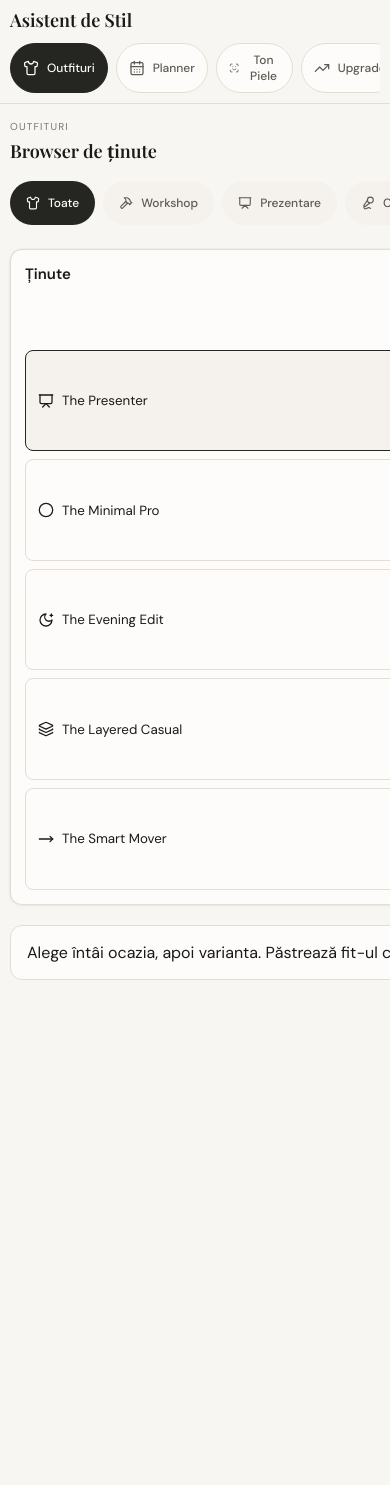
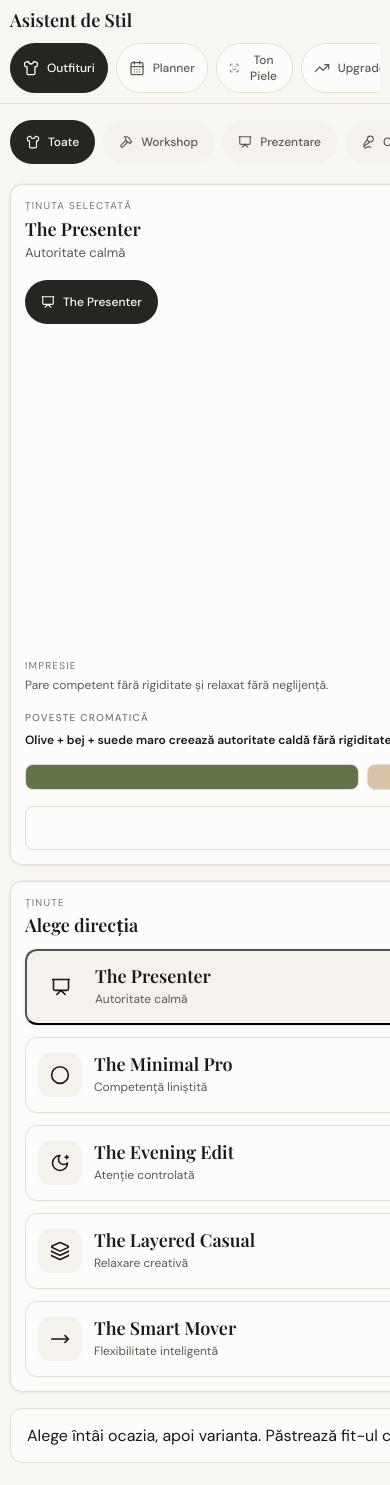
Before and after one commit to Daniel-OD/style_app, a React (Vite) app: page / in a window 390 px wide. Before the commit the page ends 1002 px from the top, so only its background shows below. Built offline with nearby package versions, Linux system fonts and the light colour scheme.

Commit message:
fix: redesign mobile outfit browser layout

```diff
--- a/src/screens/OutfituriScreen.jsx
+++ b/src/screens/OutfituriScreen.jsx
@@ -66,6 +66,57 @@ function TagList({ label, items, tagStyle }) {
   );
 }
 
+function OutfitButton({ item, active, onSelect }) {
+  return (
+    <button
+      type="button"
+      onClick={() => onSelect(item.id)}
+      style={{
+        minHeight: 76,
+        border: `0.5px solid ${active ? T.borderAccent || T.accent : T.border}`,
+        borderRadius: T.rMd,
+        padding: T.sp3,
+        background: active ? T.bgAccent || T.bgSubtle : T.bgCard,
+        color: T.textPrimary,
+        display: "grid",
+        gridTemplateColumns: "44px minmax(0, 1fr) auto",
+        alignItems: "center",
+        gap: T.sp3,
+        cursor: "pointer",
+        fontFamily: T.fontBody,
+        textAlign: "left",
+        boxShadow: active ? T.shadowRaised : T.shadowNone,
+      }}
+    >
+      <span
+        style={{
+          width: 44,
+          height: 44,
+          borderRadius: T.rMd,
+          background: T.bgSubtle,
+          display: "inline-flex",
+          alignItems: "center",
+          justifyContent: "center",
+          color: T.textPrimary,
+        }}
+      >
+        <Icon name={item.iconName} size={20} />
+      </span>
+      <span style={{ display: "grid", gap: T.sp1, minWidth: 0 }}>
+        <span style={{ fontFamily: T.fontDisplay, fontSize: T.textLg, fontWeight: T.weightSemi, lineHeight: 1.1 }}>
+          {item.name}
+        </span>
+        {item.energy ? (
+          <span style={{ color: T.textSecondary, fontSize: T.textSm, lineHeight: 1.35 }}>
+            {item.energy}
+          </span>
+        ) : null}
+      </span>
+      {active ? <Icon name="check" size={20} /> : <Icon name="chevronRight" size={18} />}
+    </button>
+  );
+}
+
 function OutfituriScreen() {
   const { occ, setOcc, activeId, activeV, detailOpen, select, setActiveV, toggleDetail, visibleOutfits: visible } = useOutfitSelection();
 
@@ -73,12 +124,7 @@ function OutfituriScreen() {
   const version = active?.versions.find((item) => item.v === activeV) || active?.versions[0];
 
   return (
-    <section style={{ display: "grid", gap: T.sp5 }}>
-      <div style={{ display: "grid", gap: T.sp2 }}>
-        <p style={microLabel}>Outfituri</p>
-        <h2 style={{ margin: 0, fontFamily: T.fontDisplay, fontSize: "var(--app-section-title-size)", fontWeight: T.weightSemi, lineHeight: 1.15 }}>Browser de ținute</h2>
-      </div>
-
+    <section style={{ display: "grid", gap: T.sp4 }}>
       <PillTabs
         ariaLabel="Filtru ocazii"
         options={occasions.map((item) => ({ id: item.id, label: item.label, iconName: item.iconName }))}
@@ -86,46 +132,19 @@ function OutfituriScreen() {
         onChange={setOcc}
       />
 
-      <div style={{ display: "grid", gridTemplateColumns: "repeat(auto-fit,minmax(min(280px,100%),1fr))", gap: T.sp4 }}>
-        <article style={{ ...styles.card, display: "grid", gap: T.sp2 }}>
-          <h3 style={{ margin: 0, fontSize: T.textMd, fontWeight: T.weightSemi }}>Ținute</h3>
-          {visible.map((item) => {
-            const activeItem = item.id === active?.id;
-            return (
-              <button
-                key={item.id}
-                type="button"
-                onClick={() => select(item.id)}
-                style={{
-                  minHeight: 44,
-                  border: `0.5px solid ${activeItem ? T.bgInk : T.border}`,
-                  borderRadius: T.rSm,
-                  padding: `${T.sp2}px ${T.sp3}px`,
-                  background: activeItem ? T.bgSubtle : T.bgCard,
-                  color: T.textPrimary,
-                  display: "flex",
-                  alignItems: "center",
-                  justifyContent: "space-between",
-                  gap: T.sp2,
-                  cursor: "pointer",
-                  fontFamily: T.fontBody,
-                }}
-              >
-                <span style={{ display: "inline-flex", alignItems: "center", gap: T.sp2 }}>
-                  <Icon name={item.iconName} size={16} />
-                  {item.name}
-                </span>
-                <ScoreBadge score={item.score} />
-              </button>
-            );
-          })}
-        </article>
-
       {active && version ? (
-          <article style={{ ...styles.card, display: "grid", gap: T.sp3 }}>
-            <div style={{ display: "flex", justifyContent: "space-between", alignItems: "center", gap: T.sp2 }}>
-              <h3 style={{ margin: 0, fontSize: T.textLg, fontWeight: T.weightSemi }}>{active.name}</h3>
+        <article style={{ ...styles.card, display: "grid", gap: T.sp4, padding: "var(--app-card-padding)" }}>
+          <div style={{ display: "grid", gap: T.sp2 }}>
+            <p style={microLabel}>Ținuta selectată</p>
+            <div style={{ display: "flex", justifyContent: "space-between", alignItems: "start", gap: T.sp2 }}>
+              <div style={{ display: "grid", gap: T.sp1 }}>
+                <h2 style={{ margin: 0, fontFamily: T.fontDisplay, fontSize: "var(--app-section-title-size)", fontWeight: T.weightSemi, lineHeight: 1.1 }}>
+                  {active.name}
+                </h2>
+                {active.energy ? <p style={{ ...bodyText, fontSize: T.textBase }}>{active.energy}</p> : null}
+              </div>
               <ScoreBadge score={active.score} />
+            </div>
           </div>
 
           <PillTabs
@@ -137,24 +156,7 @@ function OutfituriScreen() {
 
           <Figure f={version.fig} />
 
-            {active.energy ? (
-              <div style={{ textAlign: "center" }}>
-                <p
-                  style={{
-                    margin: 0,
-                    fontFamily: T.fontDisplay,
-                    fontSize: T.textMd,
-                    fontWeight: T.weightSemi,
-                    color: T.textPrimary,
-                    lineHeight: 1.3,
-                  }}
-                >
-                  {active.energy}
-                </p>
-              </div>
-            ) : null}
-
-            <LabelRow label="Categorie" value={active.cats.join(", ")} size="md" />
+          <StoryBlock label="Impresie" text={active.impression} />
           <LabelRow label="Poveste cromatică" value={active.colorStory} size="sm" />
           <SwatchGrid colors={active.palette} columns={4} />
 
@@ -176,10 +178,9 @@ function OutfituriScreen() {
 
           {detailOpen ? (
             <div style={{ display: "grid", gap: T.sp3 }}>
-                <StoryBlock label="Impresie" text={active.impression} />
               <StoryBlock label="Voce de stil" text={active.styleVoice} />
               <TagList label="Recomandat pentru" items={active.bestFor} tagStyle={tagFor} />
-                <TagList label="Evita la" items={active.avoidIf} tagStyle={tagAvoid} />
+              <TagList label="Evită dacă" items={active.avoidIf} tagStyle={tagAvoid} />
               <TipList items={version.pieces} variant="tips" />
               <TipList items={version.tips} variant="tips" />
               <TipList items={version.avoid} variant="avoid" />
@@ -187,7 +188,18 @@ function OutfituriScreen() {
           ) : null}
         </article>
       ) : null}
+
+      <article style={{ ...styles.card, display: "grid", gap: T.sp3, padding: "var(--app-card-padding)" }}>
+        <div style={{ display: "grid", gap: T.sp1 }}>
+          <p style={microLabel}>Ținute</p>
+          <h3 style={{ margin: 0, fontFamily: T.fontDisplay, fontSize: T.textLg, fontWeight: T.weightSemi }}>Alege direcția</h3>
         </div>
+        <div style={{ display: "grid", gap: T.sp3 }}>
+          {visible.map((item) => (
+            <OutfitButton key={item.id} item={item} active={item.id === active?.id} onSelect={select} />
+          ))}
+        </div>
+      </article>
 
       <InfoPanel variant="light">
         Alege întâi ocazia, apoi varianta. Păstrează fit-ul corect și maximum patru culori active.
```
Lines whose indentation alone changed are shown as unchanged.
